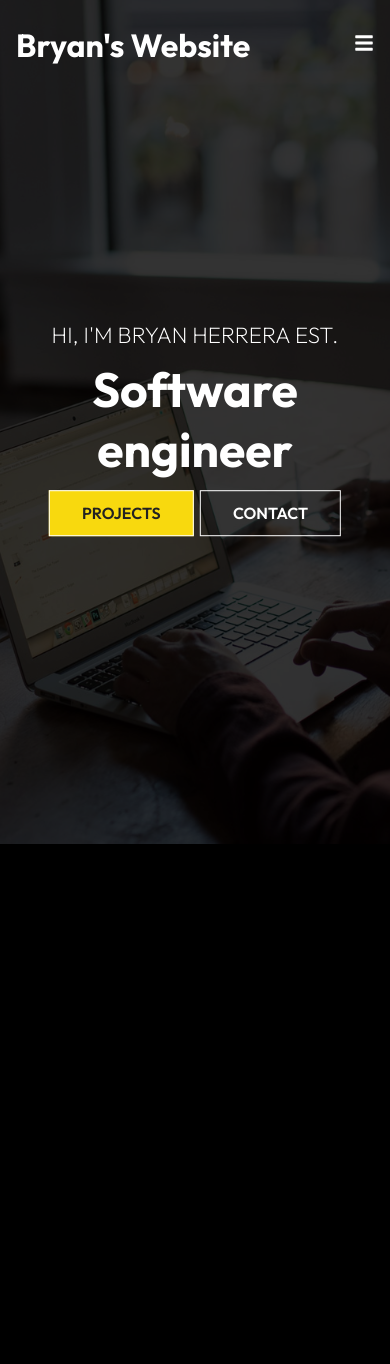
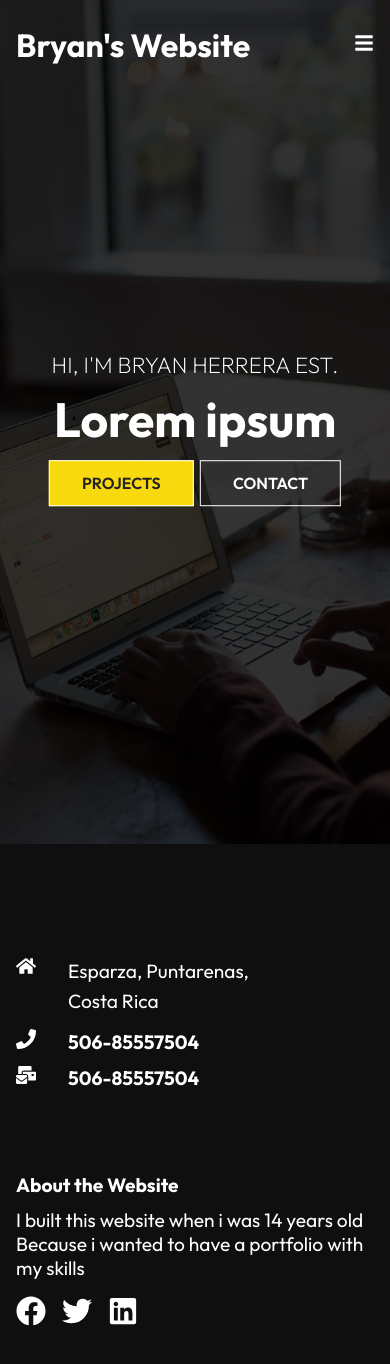
Before and after one commit to Bryan-S-Herrera-Personal-Website/BH-WebSite, a React (Create React App) app: page / in a window 390 px wide. Shown: the top 1364 px of the page. Before the commit the page ends 848 px from the top, so only its background shows below. Built offline with nearby package versions, Linux system fonts and the light colour scheme.

Commit message:
Added footer section and responsive footer

```diff
--- a/src/components/HeroImg.js
+++ b/src/components/HeroImg.js
@@ -14,7 +14,7 @@
         </div>
         <div className='content'>
           <p>HI, I'M Bryan Herrera EST.</p>
-          <h1>Software engineer</h1>
+          <h1> Lorem ipsum </h1>
           <div>
             <Link to="/project" className='btn'>Projects</Link>
             <Link to="/contact" className='btn btn-light'>Contact</Link>
--- /dev/null
+++ b/src/components/css/footer.css
@@ -0,0 +1,59 @@
+.footer{
+    width: 100%;
+    padding: 6rem 0;
+    background-color: rgba(19, 19, 19, 0.8);
+}
+
+.footer-container{
+    max-width: 1140px;
+    margin: auto;
+    display: grid;
+    grid-template-columns: repeat(2, 1fr);
+    grid-gap: 40px;
+}
+
+.left {
+    height: 100%;
+    max-width: 100%;
+    display: flex;
+    flex-direction: column;
+    padding: 1rem;
+}
+
+.location {
+    display: flex;
+    margin-bottom: 0.8rem;
+}
+
+.location p {
+    line-height: 30px;
+}
+
+.right{
+    height: 100%;
+    max-width: 100%;
+    display: flex;
+    flex-direction: column;
+    padding: 1rem;
+}
+
+.social{
+    margin-top: 1rem;
+}
+
+h4{
+    font-size: 1.2rem;
+    padding-bottom: 0.7rem;
+}
+
+p{
+    font-size: 1.2rem;
+}
+
+/*When screen is 640px*/
+@media screen and (max-width: 640px) {
+    .footer-container {
+        grid-template-columns: 1fr;
+
+    }
+}
--- /dev/null
+++ b/src/components/footer.js
@@ -0,0 +1,58 @@
+import './css/footer.css'
+
+// Footer component
+
+import React from 'react'
+import { FaHome, FaPhone, FaMailBulk, FaFacebook, FaTwitter, FaLinkedin } from 'react-icons/fa'
+
+
+const Footer = () => {
+  return (
+    <div className='footer'>
+        <div className='footer-container'>
+            <div className='left'>
+
+            <div className='location'>
+                    <FaHome size={20} style={{color:"#fff", marginRight: "2rem"}} />
+                <div>
+                    <p>Esparza, Puntarenas,</p>
+                    <p>Costa Rica</p>
+                </div>
+            </div>
+
+
+                <div className='phone'>
+                <h4>
+                    <FaPhone size={20} style={{color:"#fff", marginRight: "2rem"}} />
+                    506-85557504
+                </h4>
+                </div>
+
+                <div className='email'>
+                <h4>
+                    <FaMailBulk size={20} style={{color:"#fff", marginRight: "2rem"}} />
+                    506-85557504
+                </h4>
+                </div>
+
+            </div>
+
+            <div className='right'>
+                <h4>About the Website</h4>
+                <p>
+                   I built this website when i was 14 years old Because
+                   i wanted to have a portfolio with my skills
+                </p>
+                <div className='social'>
+                <FaFacebook size={30} style={{color:"#fff", marginRight: "1rem"}} />
+                <FaTwitter size={30} style={{color:"#fff", marginRight: "1rem"}} />
+                <FaLinkedin size={30} style={{color:"#fff", marginRight: "1rem"}} />
+
+                </div>
+            </div>
+        </div>
+    </div>
+  )
+}
+
+export default Footer
--- a/src/routes/Home.js
+++ b/src/routes/Home.js
@@ -2,6 +2,7 @@
 import React from 'react'
 import Navbar from '../components/Navbar';
 import HeroImg from '../components/HeroImg';
+import Footer from '../components/footer';
 
 // HOME
 
@@ -11,6 +12,7 @@
     <div>
       <Navbar/>
       <HeroImg/>
+      <Footer/>
 
     </div>
   )
```
